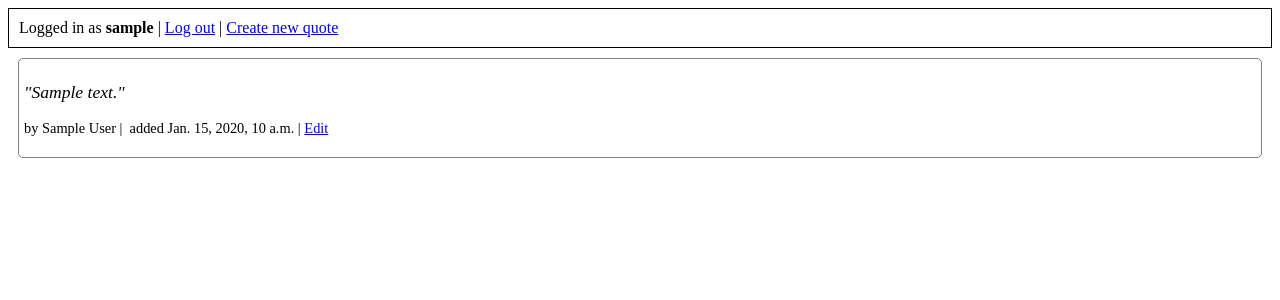
After one commit to xlcteam/quotator, a Django app: page /quotes/ in a window 1280 px wide. The commit adds this page. Shown: the top 300 px of the page. Run offline with Django 3.2, Linux system fonts and the light colour scheme; a user stored in the database is signed in; tables that the repository leaves empty hold one stand-in row (values such as "Sample post").

Commit message:
update: add and edit quotes
Signed-off-by: Adrian Matejov <a.matejov@centrum.sk>

```diff
--- a/quotator/urls.py
+++ b/quotator/urls.py
@@ -15,7 +15,7 @@ Including another URLconf
 """
 from django.conf.urls import url, include
 from django.contrib import admin
-from django.views.generic import TemplateView
+from django.views.generic import RedirectView
 from django.conf import settings
 from django.conf.urls.static import static
 
@@ -26,5 +26,8 @@ urlpatterns = [
 
     url(r'^$', project_home, name='home'),
     url(r'^accounts/', include('allauth.urls')),
+    url(r'^accounts/profile/$', RedirectView.as_view(url='/quotes',
+                                                     permanent=False),
+        name='account_profile'),
     url(r'^quotes/', include('quotes.urls')),
 ] + static(settings.STATIC_URL, document_root=settings.STATIC_ROOT)
--- a/quotes/models.py
+++ b/quotes/models.py
@@ -6,10 +6,6 @@ from django.contrib.auth.models import User
 
 class Quote(models.Model):
     user = models.ForeignKey(User)
-    quote = models.TextField()
-    quote_by = models.CharField(max_length=255)
-
-
-class Quotes(models.Model):
-    user = models.ForeignKey(User)
-    quotes = models.ManyToManyField(Quote)
+    text = models.TextField()
+    author = models.CharField(max_length=255)
+    created_date = models.DateTimeField()
--- a/quotes/static/quotes/css/main.css
+++ b/quotes/static/quotes/css/main.css
@@ -1,3 +1,20 @@
 #userinfo {
     border: 1px solid black;
+    padding: 10px;
 }
+
+.quotebox {
+    margin: 10px;
+    border: 1px solid gray;
+    border-radius: 5px;
+    padding: 5px;
+}
+
+.quotebox .quote-text {
+    font-style: italic;
+    font-size: 110%;
+}
+
+.quotebox .quote-author {
+    font-size: 90%;
+}
--- a/quotes/templates/quotes/project_home.html
+++ b/quotes/templates/quotes/project_home.html
@@ -2,4 +2,5 @@
 
 {% block content %}
     <h1>Welcome to quotator</h1>
+    <h2><a href="{% url 'quotes_home' %}">See your quotes</a></h2>
 {% endblock %}
--- a/quotes/templates/quotes/quotator_base.html
+++ b/quotes/templates/quotes/quotator_base.html
@@ -13,8 +13,9 @@
     <body>
         <div id="userinfo">
             {% if user.is_authenticated %}
-                Logged in as {{ user.username }} |
-                <a href="{% url 'account_logout' %}">Log out</a>
+                Logged in as <b>{{ user.username }}</b> |
+                <a href="{% url 'account_logout' %}">Log out</a> |
+                <a href="{% url 'quote_create' %}">Create new quote</a>
             {% else %}
                 Please <a href="{% url 'account_signup' %}">Sign up</a>
                 or <a href="{% url 'account_login' %}">Log in</a>
--- /dev/null
+++ b/quotes/templates/quotes/quotes_home.html
@@ -0,0 +1,12 @@
+{% extends "quotes/quotator_base.html" %}
+
+{% block content %}
+    {% for quote in quotes %}
+        <div class="quotebox">
+            <p class="quote-text">"{{ quote.text }}"</p>
+            <p class="quote-author">by {{ quote.author }} |
+            added {{ quote.created_date }} |
+            <a href="{% url 'quote_edit' quote.id %}">Edit</a></p>
+        </div>
+    {% endfor %}
+{% endblock %}
--- a/quotes/urls.py
+++ b/quotes/urls.py
@@ -13,10 +13,16 @@ Including another URLconf
     1. Import the include() function: from django.conf.urls import url, include
     2. Add a URL to urlpatterns:  url(r'^blog/', include('blog.urls'))
 """
-from django.conf.urls import url, include
+from django.conf.urls import url
 from django.views.generic import TemplateView
+from django.contrib.auth.decorators import login_required
+
+from . import views
 
 urlpatterns = [
-    url(r'^$', TemplateView.as_view(template_name='quotes_home.html'),
-        name='quotes_home'),
+    url(r'^$', login_required(views.quotes_home), name='quotes_home'),
+
+    url(r'^add$', login_required(views.quote_create), name='quote_create'),
+    url(r'^edit/(?P<quote_id>[0-9]+)$', login_required(views.quote_edit),
+        name='quote_edit'),
 ]
--- a/quotes/views.py
+++ b/quotes/views.py
@@ -1,7 +1,53 @@
-from django.shortcuts import render_to_response
+from datetime import datetime
+
+from django.shortcuts import (render, HttpResponseRedirect, get_object_or_404,
+                                    render_to_response)
 from django.template import RequestContext
+from django.core.urlresolvers import reverse
+from django.http import Http404
+from django.views.generic.edit import CreateView, UpdateView
+from django.contrib.auth.models import User
+
+from .models import Quote
+from . import forms
 
 
 def project_home(request):
     return render_to_response('quotes/project_home.html',
                               context_instance=RequestContext(request))
+
+
+def quotes_home(request):
+    user_quotes = request.user.quote_set.all().order_by('-created_date')
+
+    return render_to_response('quotes/quotes_home.html',
+                              {'quotes': user_quotes},
+                              context_instance=RequestContext(request))
+
+
+class QuoteCreate(CreateView):
+    template_name = 'quotes/quote_create.html'
+    form_class = forms.QuoteCreateForm
+
+    def form_valid(self, form):
+        form.instance.created_date = datetime.now()
+        form.instance.user = self.request.user
+        return super(QuoteCreate, self).form_valid(form)
+
+    def get_success_url(self):
+        return reverse('quotes_home')
+
+
+class QuoteEdit(UpdateView):
+    template_name = 'quotes/quote_create.html'
+    form_class = forms.QuoteCreateForm
+
+    def get_object(self, queryset=None):
+        return self.request.user.quote_set.get(pk=self.kwargs['quote_id'])
+
+    def get_success_url(self):
+        return reverse('quotes_home')
+
+
+quote_create = QuoteCreate.as_view()
+quote_edit = QuoteEdit.as_view()
```
Also changed, not shown: quotes/forms.py (added, +9 -0 lines), quotes/templates/quotes/quote_create.html (added, +11 -0 lines), quotes/migrations/0001_initial.py (added), quotes/migrations/0002_auto_20160801_1130.py (added).
